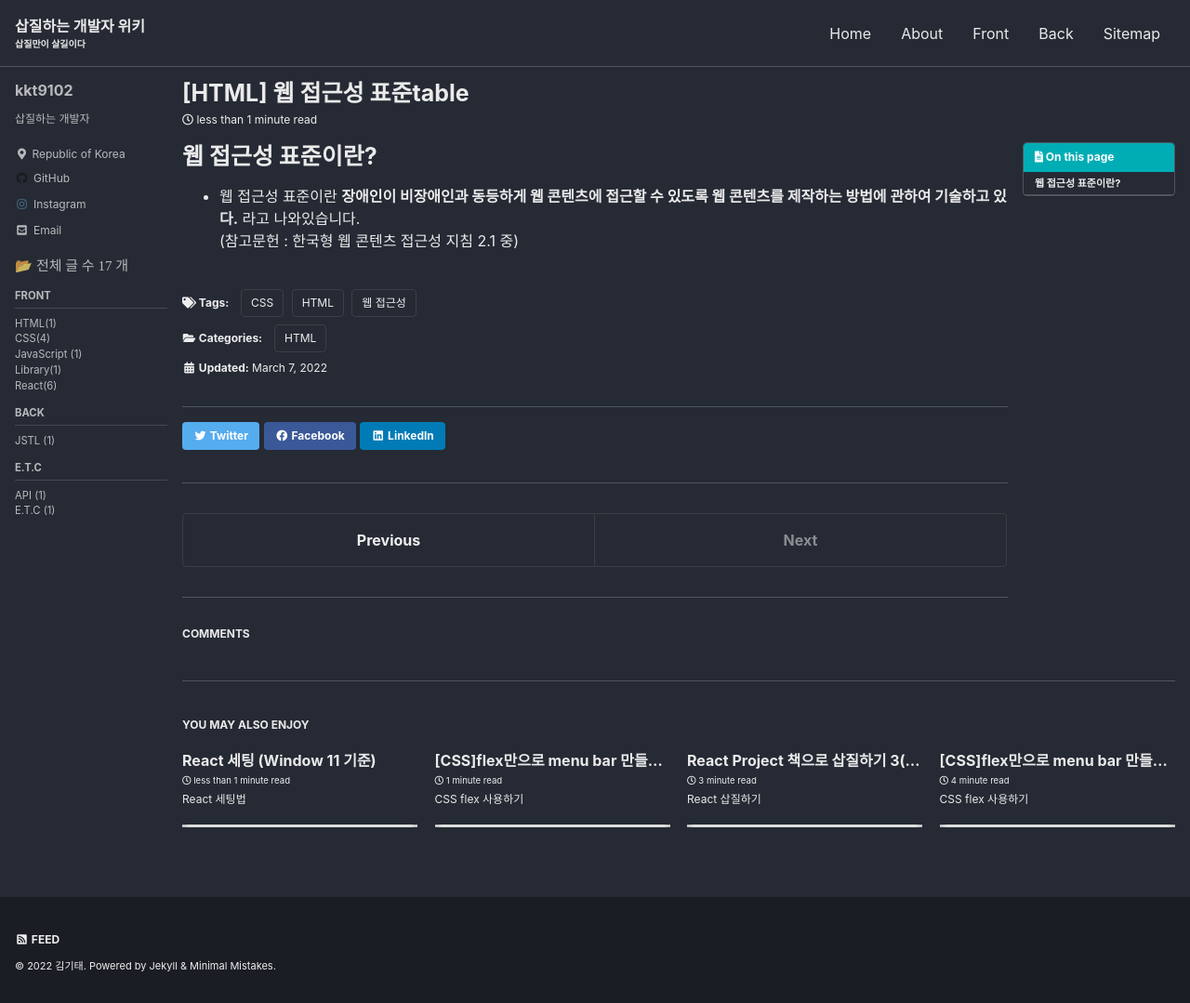
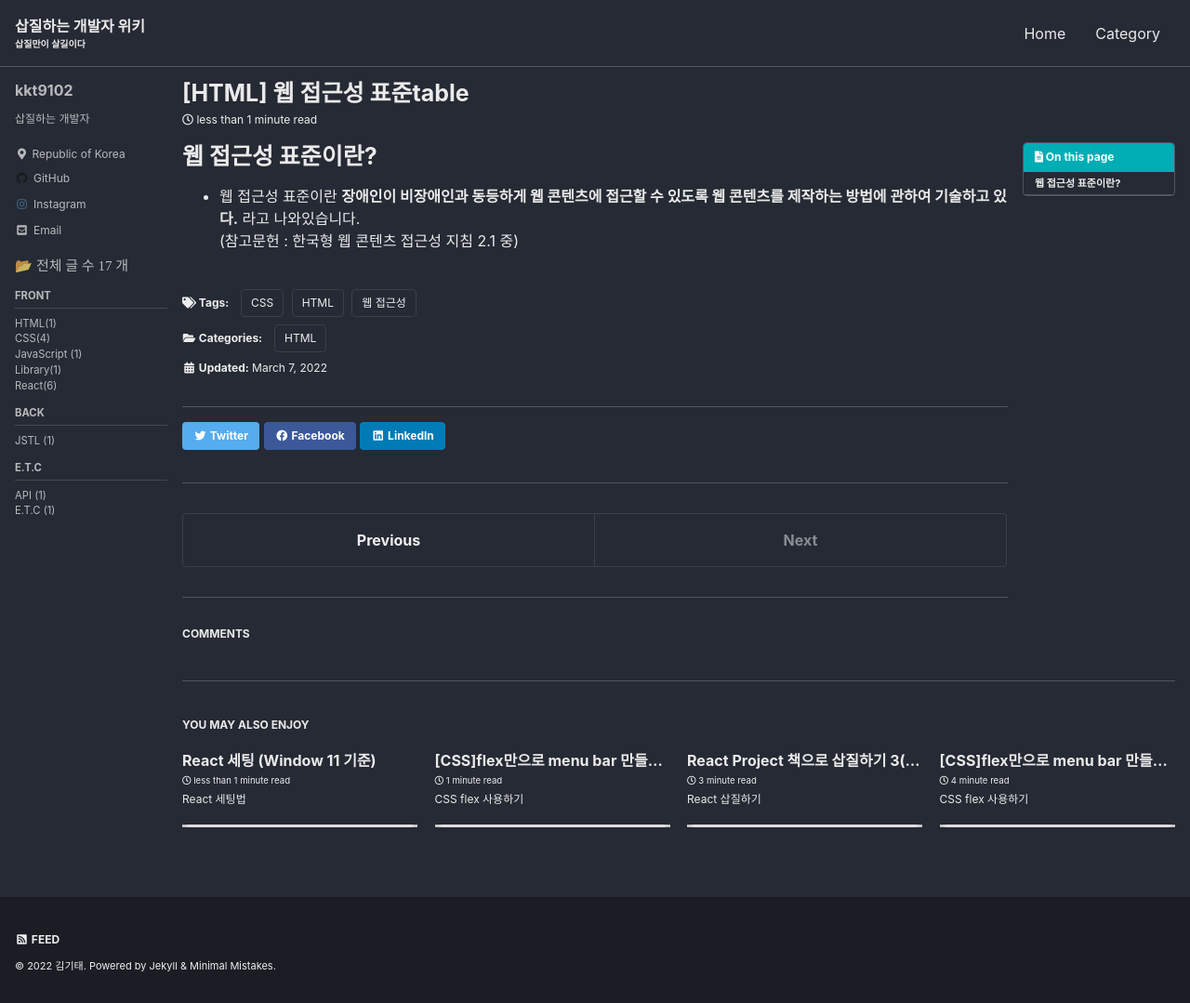
Before and after one commit to kkt9102/kkt9102.github.io, a Jekyll site: the page built from _posts/2022-03-07-웹접근성용_table.md, in a window 1280 px wide and 1079 px high. Shown: the whole window at 93% size. Built offline with Jekyll 4.4.1, drawn with Linux system fonts in a browser that asks for light colours; cached includes are drawn as plain includes; comment, search, counter and statistics services are not loaded.

Commit message:
헤더메뉴 수정

```diff
--- a/_data/navigation.yml
+++ b/_data/navigation.yml
@@ -2,11 +2,11 @@
 main:
   - title: "Home"
     url: https://kkt9102.github.io/
-  - title: "About"
-    url: https://kkt9102.github.io/about/
-  - title: "Front"
-    url: /year-archive/
-  - title: "Back"
-    url: /collection-archive/
-  - title: "Sitemap"
-    url: /sitemap/
+  # - title: "About"
+  #  url: https://kkt9102.github.io/about/
+  # - title: "Front"
+  #  url: /year-archive/
+  # - title: "Back"
+  #  url: /collection-archive/
+  - title: "Category"
+    url: /category/
```
Also changed, not shown: _posts/2022-03-07-웹접근성용_table.md (line endings or trailing spaces).
